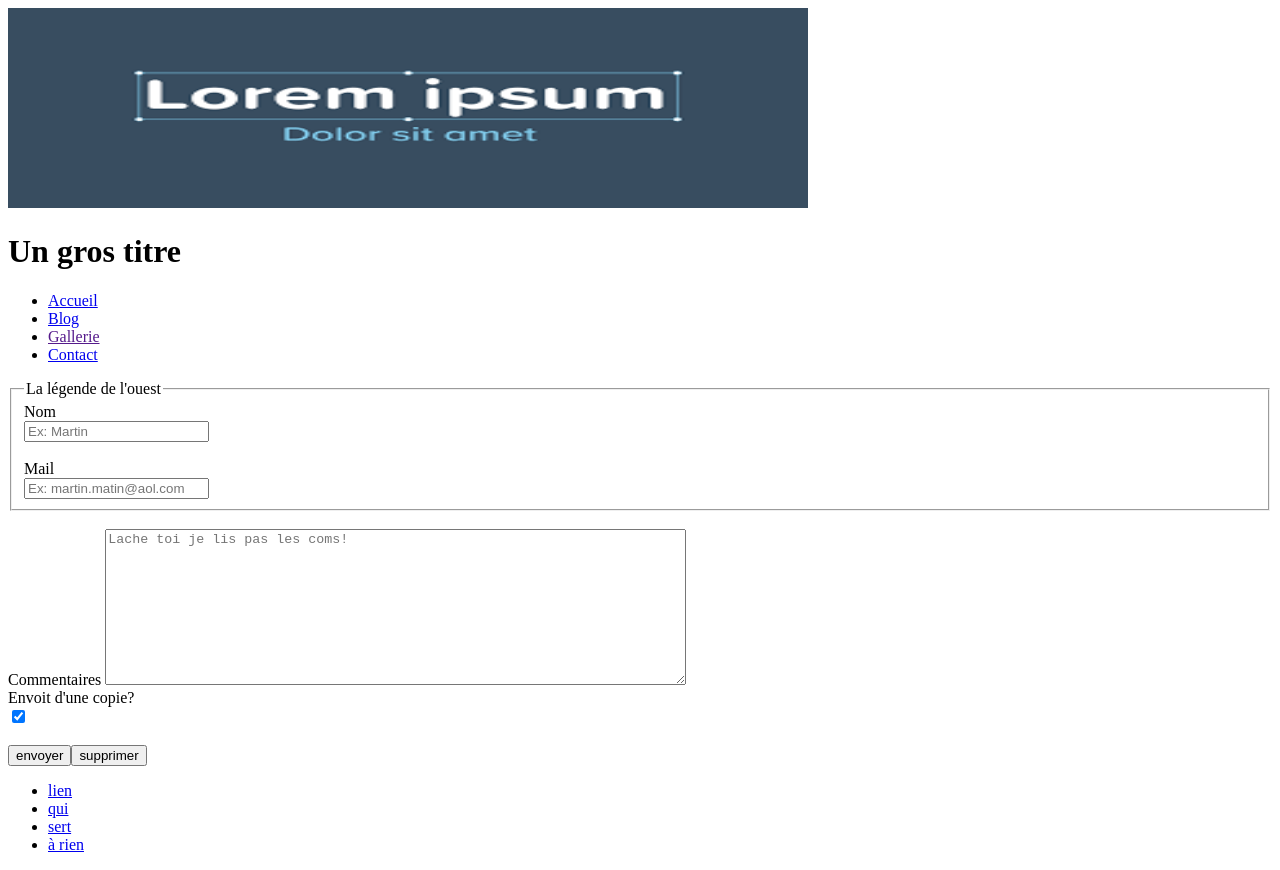
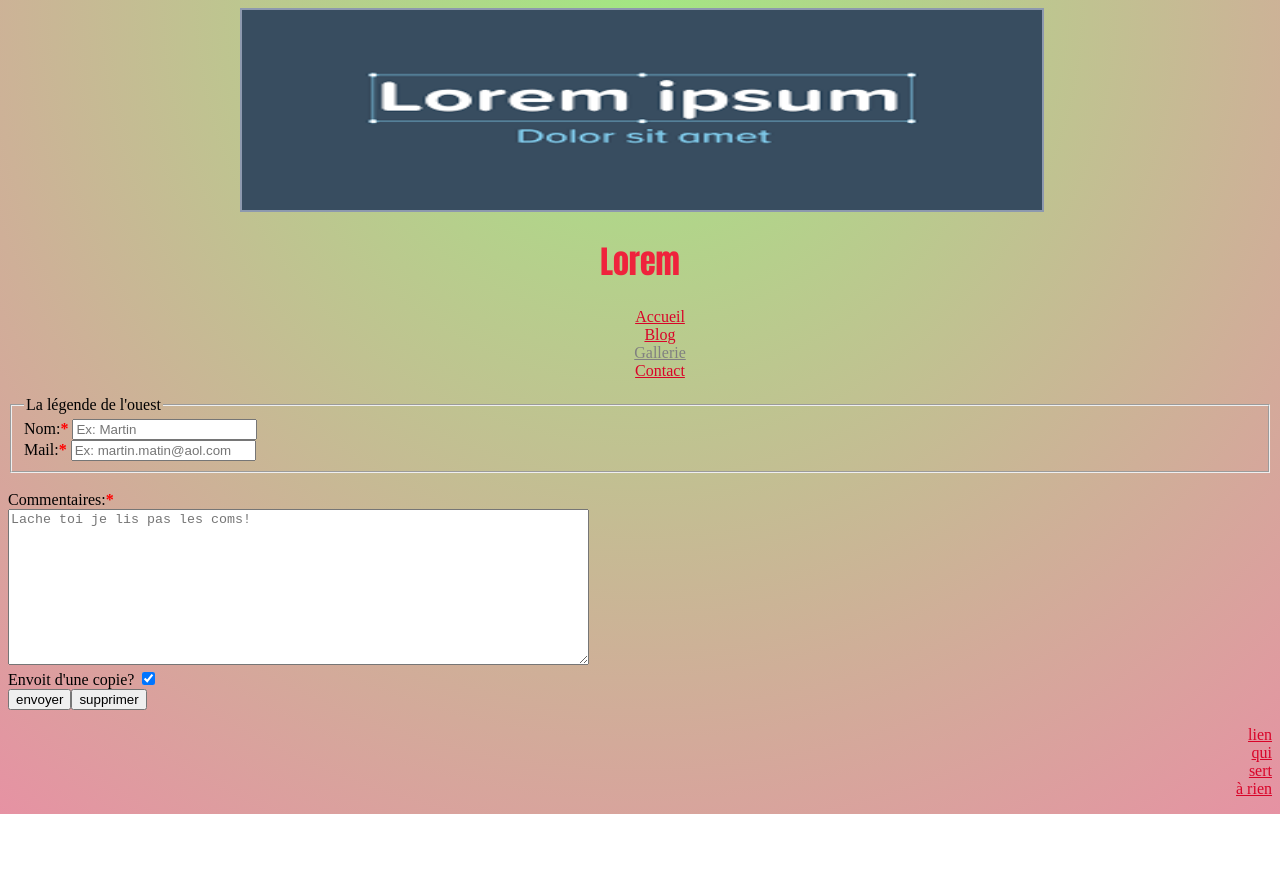
Before and after one commit to PHerbet/TP_23_12_2021, a plain HTML site: page contact.html in a window 1280 px wide. After the commit the page ends 814 px from the top, so only its background shows below. Drawn offline with Linux system fonts and the light colour scheme.

Commit message:
edit all TP

```diff
--- a/contact.html
+++ b/contact.html
@@ -10,7 +10,7 @@
 <body>
     <header>
         <img src="ban.png" id="ban" height="200px" width="800px">
-        <h1>Un gros titre</h1>
+        <h1>Lorem</h1>
             <nav>
                 <ul>
                     <li><a href="index.html">Accueil</a></li>
@@ -23,15 +23,15 @@
     <form method="POST" action="monProgramme.php">
         <fieldset>
             <legend>La légende de l'ouest</legend>
-                <label for="name">Nom</label>
-                    <div><input type="text" id="name" name="name" placeholder="Ex: Martin" maxlength="20" minlength="2"></div></br>
-                <label for="mail">Mail</label>
-                    <div><input type="email" name="mail" placeholder="Ex: martin.matin@aol.com"></div></fieldset></br>
-                <label for="remark">Commentaires</label>
+                <label for="name">Nom:<strong>*</strong></label>
+                    <span><input type="text" id="name" name="name" placeholder="Ex: Martin" maxlength="20" minlength="2"></span></br>
+                <label for="mail">Mail:<strong>*</strong></label>
+                    <span><input type="email" name="mail" placeholder="Ex: martin.matin@aol.com"></span></fieldset></br>
+                <label for="remark">Commentaires:<strong>*</strong></label></br>
                     <textarea name="remark" id="com" cols="70" rows="10" placeholder="Lache toi je lis pas les coms!"></textarea></br>
                 <label for="check">Envoit d'une copie?</label>
-                    <div><input type="checkbox" name="check" checked></div></br>
-                    <div><input type="submit" value="envoyer"><input type="reset" value="supprimer"></div>
+                    <span><input type="checkbox" name="check" checked></span></br>
+                    <span><input type="submit" value="envoyer"><input type="reset" value="supprimer"></span>
         </fieldset>
     </form>
     <footer>
--- a/form.css
+++ b/form.css
@@ -1,8 +1,56 @@
 body{
-    background-color: radial-gradient ( circle at center, #2B2D42,#EDF2F4);
+    background: radial-gradient( circle at top, #a3e783, #e692a3);
 }
 header{
-    display:block;
-    width: auto;
+    width: 800px;
     margin:auto;
 }
+h1{
+    color: #EF233C;
+    font-size: xx-large;
+    font-family: Impact;
+    font-weight: 900;
+    text-align: center;
+}
+nav{
+    text-align: center;
+}
+h3{
+    columns: #2B2D42;
+    font-size: x-large;
+    font-weight: bold;
+    text-decoration: none;
+    border-bottom: 1px dashed black;
+    display: inline;
+}
+p{
+    border-width: 1px;
+    border-color: black;
+    border-style: solid;
+}
+div{
+    text-align: center;
+}
+img{
+    border-width: 2px;
+    border-color: #8D99AE;
+    border-style: solid;
+}
+footer{
+    text-align: right;
+}
+ul{
+    list-style-type: none;
+}
+li a:link{
+    color:#D90429;
+}
+li a:visited{
+    color: grey;
+}
+li a:hover{
+    color:#2B2D42;
+}
+strong{
+    color:red;
+}
```
Also changed, not shown: index.html (+1 -1 lines).
